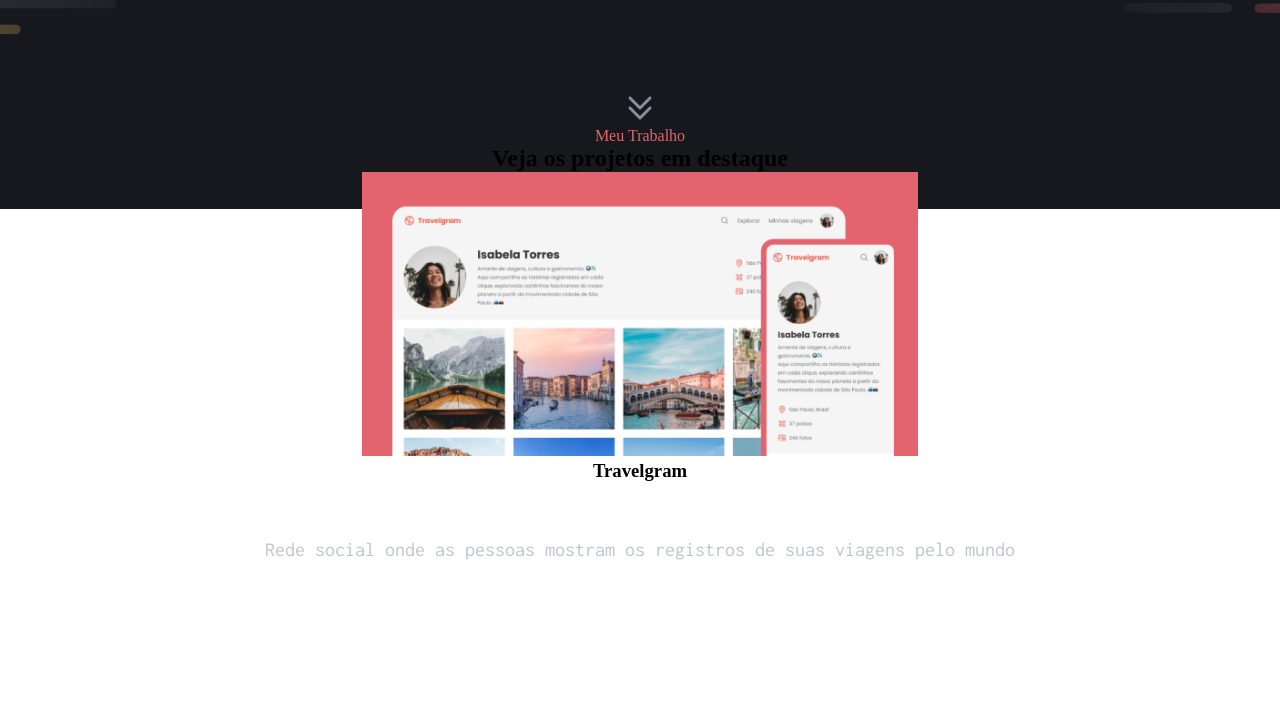
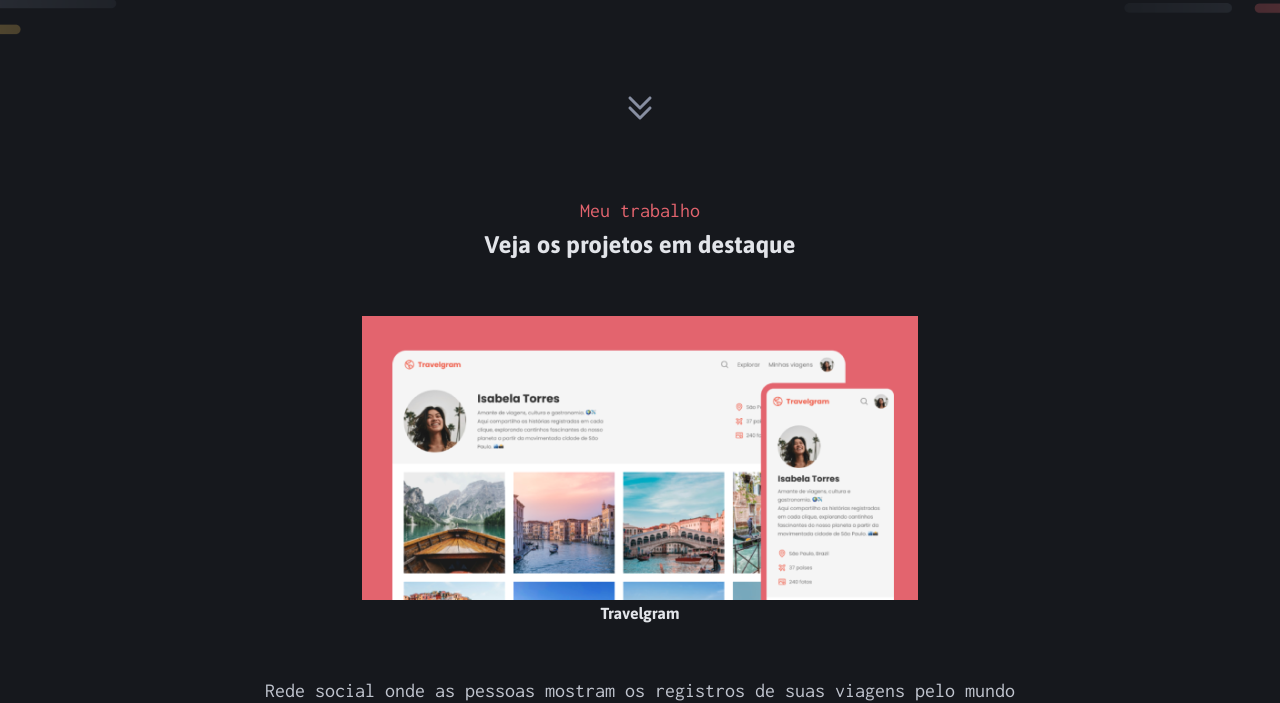
Before and after one commit to luizindevv/Projeto-Portifolio-Dev, a plain HTML site: page index.html in a window 1280 px wide. Shown: the part 591-1294 px from the top of the page. Before the commit the page ends 1153 px from the top, so only its background shows below. Drawn offline with Linux system fonts and the light colour scheme.

Commit message:
iniciando a section

```diff
--- a/index.html
+++ b/index.html
@@ -18,8 +18,8 @@
 
 </head>
 <body>
-    <div class="container">
-        <div class="info">
+    <div>
+        <div class="container info">
             <header>
                 <div class="photo-container">
                     <img src="assets/images/foto pessoal.jpeg" alt="foto pessoal" id="photo-pessoal">
@@ -27,7 +27,7 @@
 
                 </div>
 
-                <p>Hello World! Meu nome é <span class="subtitle">Luis Henrique</span> e sou <br>
+                <p>Hello World! Meu nome é <strong>Luis Henrique</strong> e sou <br>
                 </p> <h1>Desenvolvedor Fullstack</h1> <br> <span>Transformo necessidades em aplicações reais, envolventes e funcionais. Desenvolvo sistemas através da <br> minha paixão pela tecnologia, contribuindo com soluções inovadoras e eficazes para desafios complexos.</span>
 
                 <div class="tags">
@@ -61,13 +61,12 @@
                         <img src="assets/icons/CaretDoubleDown.svg" alt="caretdouble">
                     </div>
             </header>
-            <main>
-            <section>
-                <span class="subtitle">Meu Trabalho</span>
+            <main class="grid container">
+            <section class="grid grid-flow-col gap-16">
+                <span class="subtitle_1">Meu trabalho</span>
                 <h2>Veja os projetos em destaque</h2>
-            </section>
                 <div>
-                <figure>
+                    <figure class="projects">
                         <img src="assets/images/Thumbnail_Project-01.png" alt="Travelgram">
                         <figcaption>
                             <h3>
@@ -79,8 +78,10 @@
                         </figcaption>
                     </figure>
                 </div>
+            </section>
         </main>
         </div>
+
 
     </div>
 </body>
--- a/style/global.css
+++ b/style/global.css
@@ -32,8 +32,12 @@
 
 }
 
+   h2 {
+    font: var(--title-md);
+    color: var(--color-gray-100);
+   }
 
-.subtitle {
-    color: var(--color-red);
-    font: inherit;
+   h3 {
+    font: var(--title-sm);
+    color: var(--color-gray-100);
    }
--- a/style/header.css
+++ b/style/header.css
@@ -9,16 +9,14 @@
 }
 
 .info {
-
-
     background-image: url(/assets/images/Background_Intro.png);
     background-size: cover;
     background-position: center;
     background-repeat: no-repeat;
+    padding-block: 120px;
+    text-align: center;
     height: 100vh;
     width: 100vw;
-    padding-block: 120px;
-    text-align: center;
     }
 
 p {
@@ -26,6 +24,11 @@
             font: var(--subtitle);
             padding-top: 56px;
         }
+
+strong {
+    color: var(--color-red);
+    font: inherit;
+}
 
 span {
             color: var(--color-gray-300);
--- a/style/index.css
+++ b/style/index.css
@@ -1,2 +1,3 @@
 @import url(global.css);
 @import url(header.css);
+@import url(main.css);
--- /dev/null
+++ b/style/main.css
@@ -0,0 +1,16 @@
+main {
+    background-color: var(--color-gray-500);
+}
+
+.subtitle_1 {
+    color: var(--color-red);
+    font: var(--subtitle);
+    display: flex;
+   justify-content: center;
+   padding-top: 72px;
+   }
+
+h2 {
+    padding-top: 8px;
+    padding-bottom: 56px;
+}
```
Lines whose indentation alone changed are shown as unchanged.
